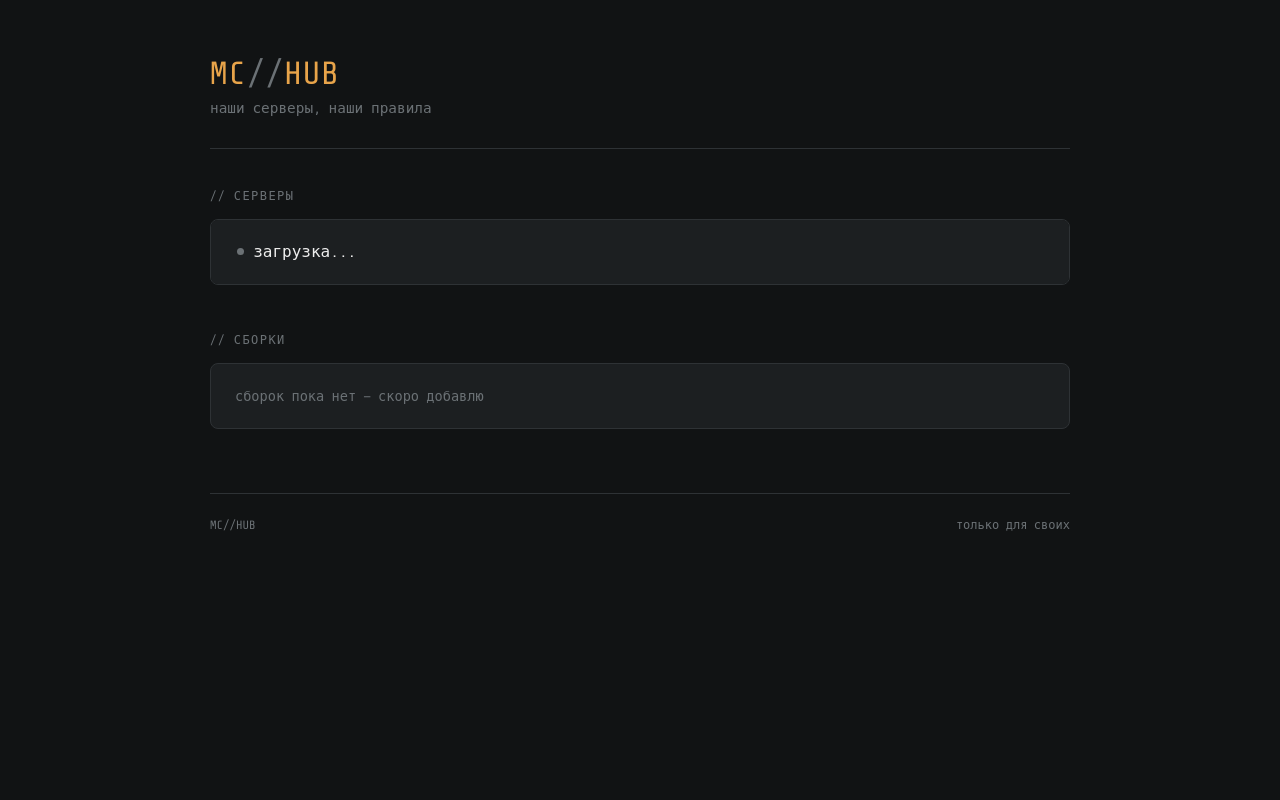
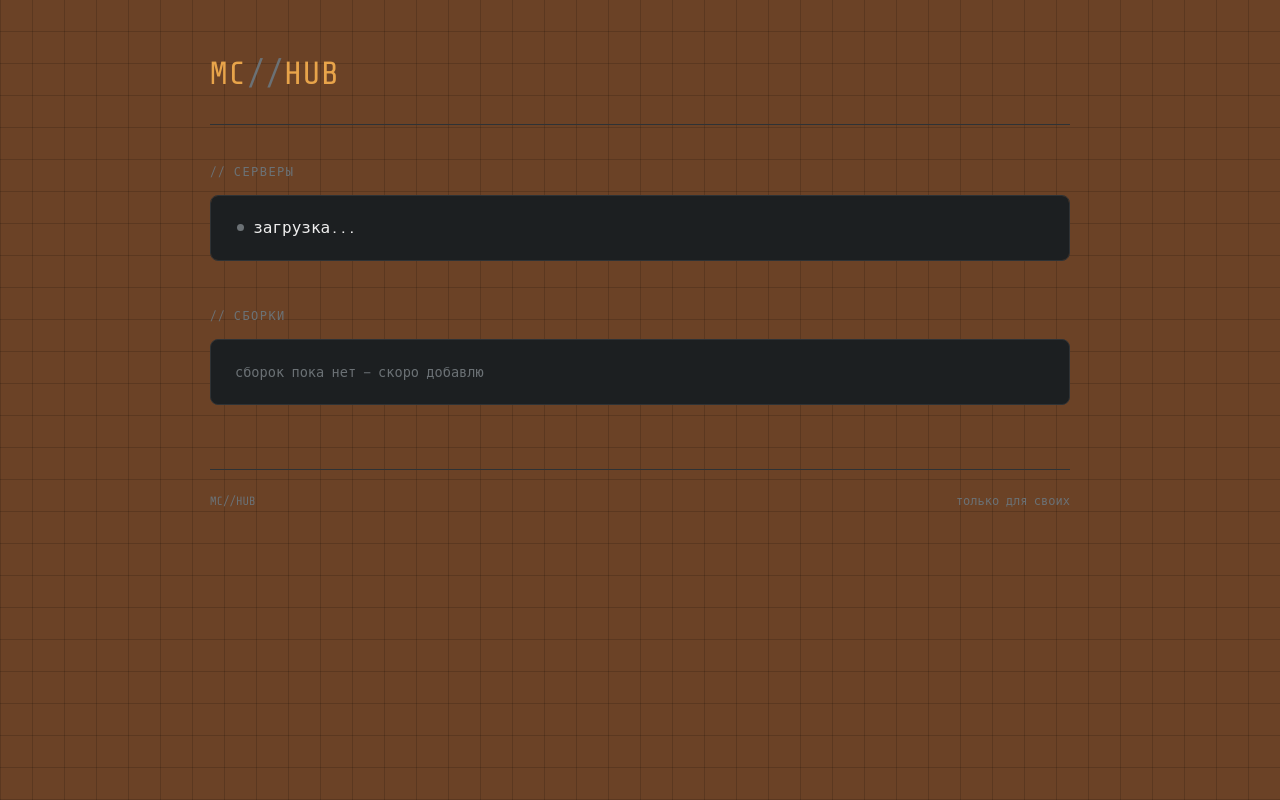
Before and after one commit to Ywxig/mc_panel, a Flask app: page / in a window 1280 px wide. Run offline with Flask 3, Linux system fonts and the light colour scheme; data that the repository does not hold is empty; parts of the project's set-up code (start-up, migrations or seed data) failed here and were passed over.

Commit message:
rework: on backgriound texture form minecraft

```diff
--- a/static/style.css
+++ b/static/style.css
@@ -13,13 +13,26 @@
       --sans:     'Inter', sans-serif;
     }
 
-    body {
-      background: var(--bg);
-      color: var(--text);
-      font-family: var(--sans);
-      min-height: 100vh;
-      padding: 0 1rem;
-    }
+body {
+  background-color: #6B4226;
+  background-image:
+    repeating-linear-gradient(
+      90deg,
+      rgba(0,0,0,0.15) 0px, rgba(0,0,0,0.15) 1px,
+      transparent 1px, transparent 32px
+    ),
+    repeating-linear-gradient(
+      0deg,
+      rgba(0,0,0,0.15) 0px, rgba(0,0,0,0.15) 1px,
+      transparent 1px, transparent 32px
+    ),
+    repeating-linear-gradient(
+      90deg,
+      rgba(255,255,255,0.05) 0px, rgba(255,255,255,0.05) 16px,
+      transparent 16px, transparent 32px
+    );
+  background-size: 32px 32px;
+}
 
     /* ── ШАПКА ── */
     header {
--- a/templates/index.html
+++ b/templates/index.html
@@ -9,11 +9,10 @@
   <link rel="stylesheet" href="{{ url_for('static', filename='style.css') }}">
 
 </head>
-<body>
+<body style="background-blend-mode: multiply;">
 
 <header>
   <div class="logo">MC<span>//</span>HUB</div>
-  <div class="tagline">наши серверы, наши правила</div>
 </header>
 
 <main>
```
